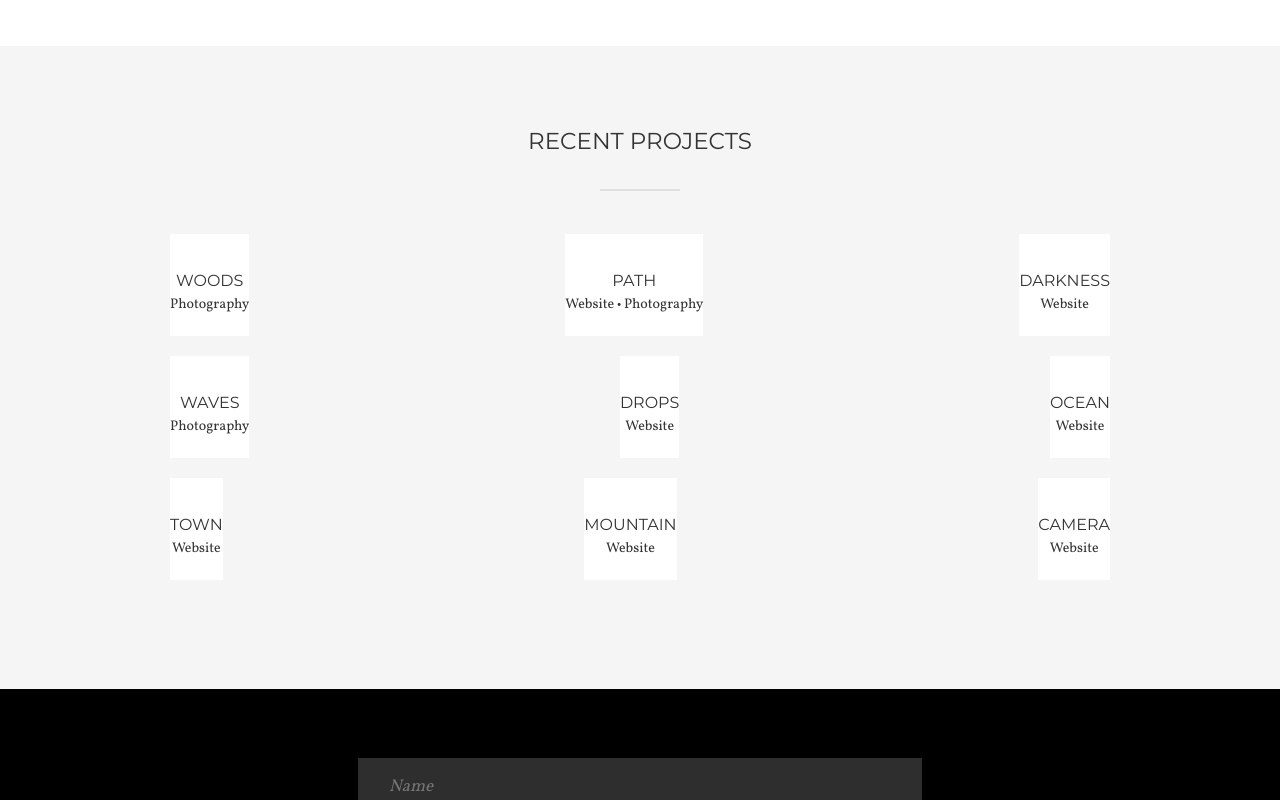
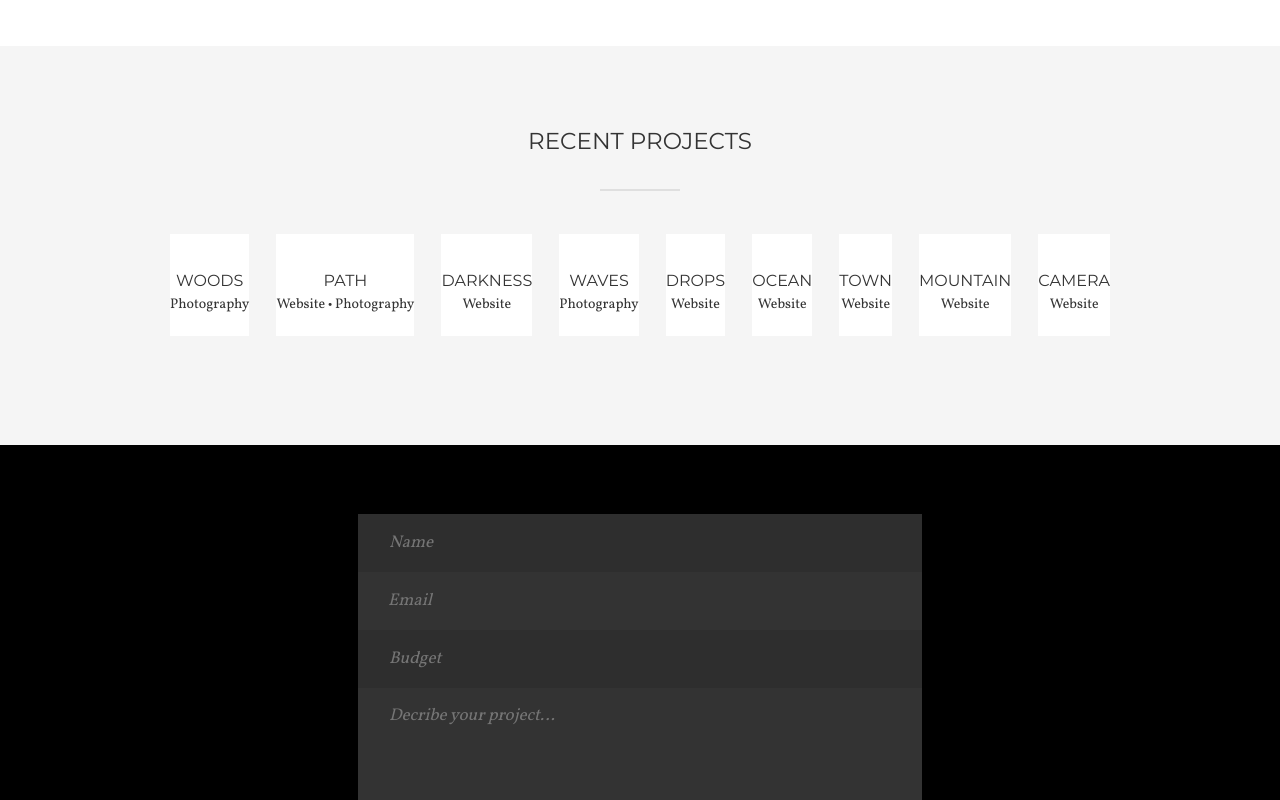
Before and after one commit to lkirnos/MINIMAL, a plain HTML site: page index.html in a window 1280 px wide. Shown: the part 1373-2173 px from the top of the page. Drawn offline with Linux system fonts and the light colour scheme.

Commit message:
changed flex in brands

```diff
--- a/css/style.css
+++ b/css/style.css
@@ -299,9 +299,17 @@ footer{
     margin-bottom: 43px;
 }
 
+.container .d_flex{
+    flex-wrap: wrap;
+}
+
 .project_names{
     background-color: #FFFFFF;
     margin-bottom: 20px;
+}
+
+.projects img{
+    width: 100%;
 }
 
 .projects h4{
--- a/index.html
+++ b/index.html
@@ -100,8 +100,6 @@
                         <h4>darkness</h4>
                         <p>Website</p>
                 </article>
-            </div>
-            <div class="d_flex">
                 <article class="project_names">
                     <img src="images/WAVES.jpg" alt="">
                         <h4>waves</h4>
@@ -117,8 +115,6 @@
                         <h4>ocean</h4>
                         <p>Website</p>
                 </article>
-            </div>
-            <div class="d_flex">
                 <article class="project_names">
                     <img src="images/TOWN.jpg" alt="">
                         <h4>town</h4>
```
